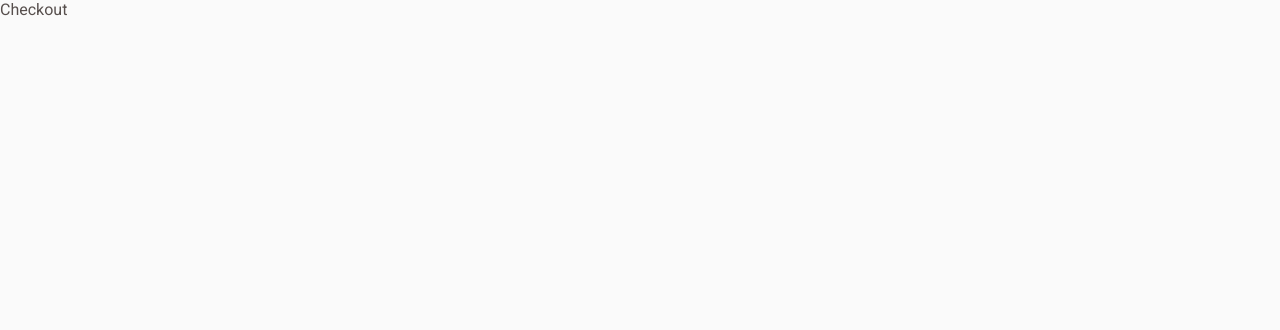
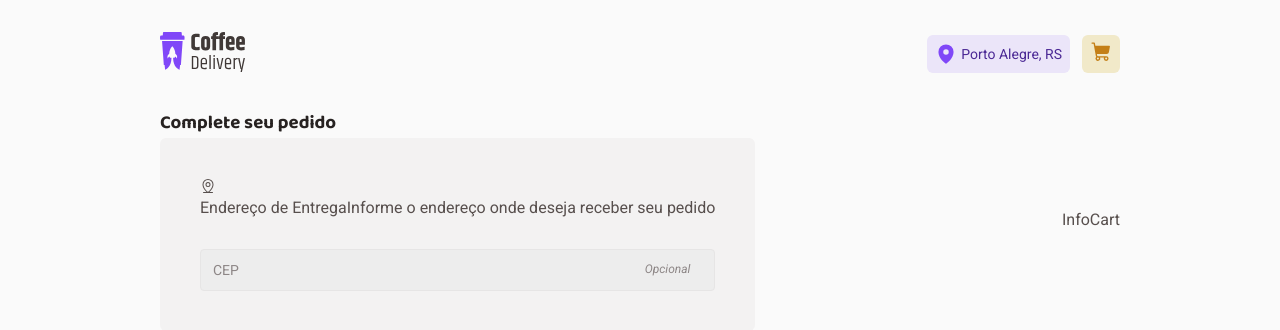
Before and after one commit to GTM35/coffee-delivery, a React (Vite) app: page /checkout in a window 1280 px wide. Shown: the top 330 px of the page. Built offline with nearby package versions, Linux system fonts and the light colour scheme.

Commit message:
:sparkles: feat: Layout InputText

```diff
--- a/package.json
+++ b/package.json
@@ -14,12 +14,14 @@
     "react": "^19.0.0",
     "react-dom": "^19.0.0",
     "react-router-dom": "^7.1.5",
+    "react-router-hash-link": "^2.4.3",
     "styled-components": "^6.1.15"
   },
   "devDependencies": {
     "@eslint/js": "^9.19.0",
     "@types/react": "^19.0.8",
     "@types/react-dom": "^19.0.3",
+    "@types/react-router-hash-link": "^2.4.9",
     "@types/styled-components": "^5.1.34",
     "@vitejs/plugin-react": "^4.3.4",
     "eslint": "^9.20.0",
--- /dev/null
+++ b/src/Components/Form/Input/index.tsx
@@ -0,0 +1,34 @@
+import { InputHTMLAttributes, useState, FocusEvent } from "react";
+import { ContainerInput, Input, LabelInput } from "./style";
+
+type Props = InputHTMLAttributes<HTMLInputElement> & {
+  optional?: boolean;
+};
+
+export function TextInput({ onFocus }: Props) {
+  const [isFocused, setIsFocused] = useState(false);
+
+  function handleFocus(event: FocusEvent<HTMLInputElement>) {
+    setIsFocused(true);
+    onFocus?.(event);
+  }
+
+  function handleBlur(event: FocusEvent<HTMLInputElement>) {
+    setIsFocused(false);
+    onFocus?.(event);
+  }
+
+  return (
+    <ContainerInput>
+      <LabelInput data-state={isFocused ? "focused" : "blurred"} htmlFor="">
+        <Input
+          onFocus={handleFocus}
+          onBlur={handleBlur}
+          type="text"
+          placeholder="CEP"
+        />
+        <span>Opcional</span>
+      </LabelInput>
+    </ContainerInput>
+  );
+}
--- /dev/null
+++ b/src/Components/Form/Input/style.ts
@@ -0,0 +1,44 @@
+import styled from "styled-components";
+import { textS } from "../../../styles/fonts";
+
+export const ContainerInput = styled.div``;
+
+export const LabelInput = styled.label`
+  display: flex;
+  align-items: center;
+  justify-content: space-between;
+  background-color: ${(props) => props.theme["base-input"]};
+  height: 2.625rem;
+  padding: 0.75rem;
+  border-radius: 4px;
+
+  span {
+    ${textS};
+    font-style: italic;
+    padding-right: 0.75rem;
+    font-size: 0.75rem;
+    color: ${(props) => props.theme["base-label"]};
+  }
+
+  &[data-state="focused"] {
+    border: 1px solid ${(props) => props.theme["yellow-dark"]};
+  }
+  &[data-state="blurred"] {
+    border: 1px solid ${(props) => props.theme["base-button"]};
+  }
+`;
+
+export const Input = styled.input`
+  width: 100%;
+  height: 100%;
+  background-color: transparent;
+  border: none;
+  outline: none;
+  color: ${(props) => props.theme["base-text"]};
+
+  ${textS}
+
+  &::placeholder {
+    color: ${(props) => props.theme["base-label"]};
+  }
+`;
--- a/src/Components/Header/index.tsx
+++ b/src/Components/Header/index.tsx
@@ -1,3 +1,4 @@
+import { HashLink } from "react-router-hash-link";
 import {
   Aside,
   ContainerActions,
@@ -9,7 +10,9 @@ import { MapPin, ShoppingCart } from "@phosphor-icons/react";
 export function Header() {
   return (
     <HeaderContainer>
-      <img src="./Logo.svg" alt="" />
+      <HashLink to="/">
+        <img src="./Logo.svg" alt="" />
+      </HashLink>
 
       <Aside>
         <ContainerActions>
@@ -17,7 +20,9 @@ export function Header() {
           <span>Porto Alegre, RS</span>
         </ContainerActions>
         <ContainerCart>
-          <ShoppingCart fontSize={22} weight="fill" />
+          <HashLink to="/checkout">
+            <ShoppingCart fontSize={22} weight="fill" />
+          </HashLink>
         </ContainerCart>
       </Aside>
     </HeaderContainer>
--- /dev/null
+++ b/src/Layout/DefaultLayout/index.tsx
@@ -0,0 +1,11 @@
+import { Outlet } from "react-router-dom";
+import { Header } from "../../Components/Header";
+
+export function DefaultLayout() {
+  return (
+    <>
+      <Header />
+      <Outlet />
+    </>
+  );
+}
--- a/src/Router.tsx
+++ b/src/Router.tsx
@@ -1,12 +1,15 @@
 import { Route, Routes } from "react-router-dom";
 import { Home } from "./pages/Home";
 import { Checkout } from "./pages/Checkout";
+import { DefaultLayout } from "./Layout/DefaultLayout";
 
 export function Router() {
   return (
     <Routes>
-      <Route path="/" element={<Home />} />
-      <Route path="/checkout" element={<Checkout />} />
+      <Route path="/" element={<DefaultLayout />}>
+        <Route path="/" element={<Home />} />
+        <Route path="/checkout" element={<Checkout />} />
+      </Route>
     </Routes>
   );
 }
--- a/src/pages/Checkout/index.tsx
+++ b/src/pages/Checkout/index.tsx
@@ -1,3 +1,32 @@
+import { MapPinLine } from "@phosphor-icons/react";
+import { Address, CheckoutContainer, HeaderAddress } from "./styles";
+import { TextInput } from "../../Components/Form/Input";
+
 export function Checkout() {
-  return <p>Checkout</p>;
+  return (
+    <CheckoutContainer>
+      <form>
+        <h3>Complete seu pedido</h3>
+
+        <Address>
+          <HeaderAddress>
+            <MapPinLine />
+            <p>
+              <span>Endereço de Entrega</span>
+              Informe o endereço onde deseja receber seu pedido
+            </p>
+          </HeaderAddress>
+
+          <div>
+            <TextInput />
+          </div>
+        </Address>
+      </form>
+
+      <div>
+        <h3></h3>
+        <div>InfoCart</div>
+      </div>
+    </CheckoutContainer>
+  );
 }
--- a/src/pages/Checkout/styles.ts
+++ b/src/pages/Checkout/styles.ts
@@ -0,0 +1,21 @@
+import styled from "styled-components";
+
+export const CheckoutContainer = styled.main`
+  display: flex;
+  align-items: center;
+  justify-content: space-between;
+
+  padding: 0 10rem;
+`;
+
+export const Address = styled.div`
+  background-color: ${(props) => props.theme["base-card"]};
+  padding: 40px;
+  border-radius: 6px;
+
+  display: flex;
+  flex-direction: column;
+  gap: 2rem;
+`;
+
+export const HeaderAddress = styled.div``;
--- a/src/pages/Home/index.tsx
+++ b/src/pages/Home/index.tsx
@@ -1,12 +1,11 @@
 import { Card } from "../../Components/Card";
-import { Header } from "../../Components/Header";
 import { Intro } from "../../Components/Intro";
+
 import { CoffeContainer, CoffeList } from "./styles";
 
 export function Home() {
   return (
     <>
-      <Header />
       <Intro />
       <CoffeContainer>
         <h2>Nossos cafés</h2>
```
Also changed, not shown: src/Layout/DefaultLayout/style.ts (added), 1 other file (tests, documents, lock files or other folders).
